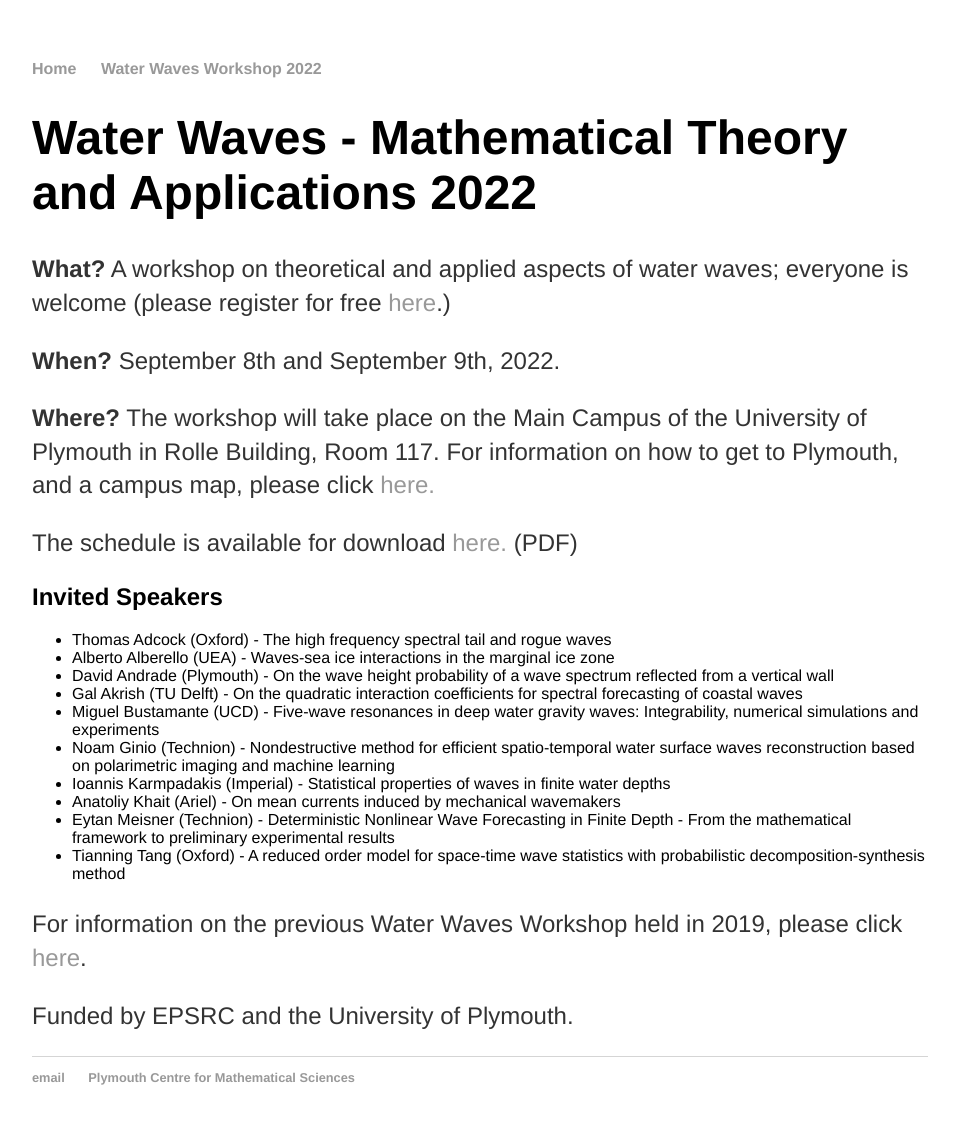
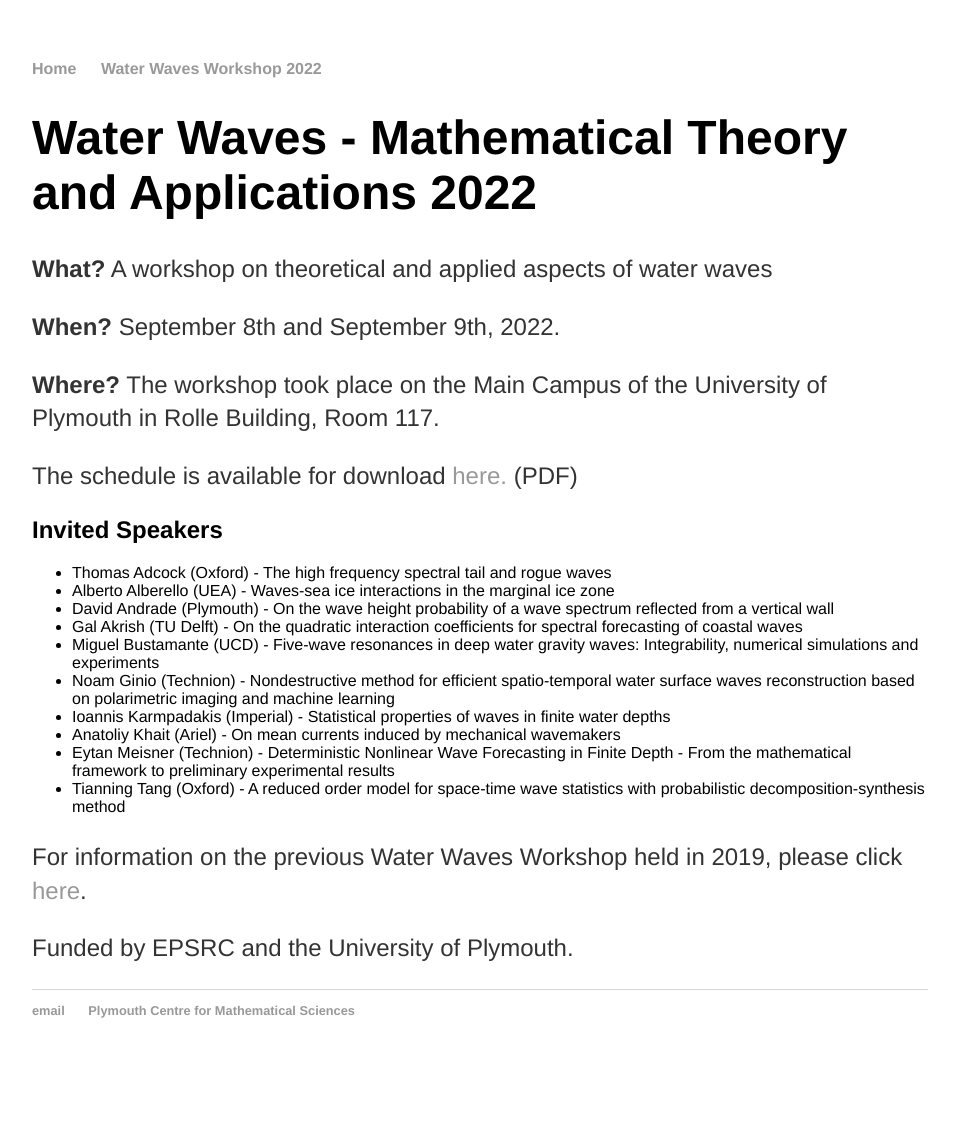
Before and after one commit to rstuhlmeier/rstuhlmeier.github.io, a Jekyll site: the page built from conferences/workshop2.html, in a window 1280 px wide. Shown: the whole page, without its empty margins (160-1119 px from the left). Built offline with Jekyll 4.4.1, drawn with Linux system fonts in a browser that asks for light colours; after the commit the page ends 1078 px from its top, so only the background shows below that.

Commit message:
Update workshop2.html

```diff
--- a/conferences/workshop2.html
+++ b/conferences/workshop2.html
@@ -5,9 +5,9 @@ title: Workshop Water Waves 2022 - Mathematical Theory and Applications
 
 <h1>Water Waves - Mathematical Theory and Applications 2022</h1>
 
-<p><b>What?</b>   A workshop on theoretical and applied aspects of water waves; everyone is welcome (please register for free <a href="https://forms.gle/cJCqVYpdQpCw4PrB9">here</a>.)</p>
+<p><b>What?</b>   A workshop on theoretical and applied aspects of water waves</p>
 <p><b>When?</b>   September 8th and September 9th, 2022. </p>
-<p><b>Where?</b>   The workshop will take place on the Main Campus of the University of Plymouth in Rolle Building, Room 117. For information on how to get to Plymouth, and a campus map, please click <a href="https://www.plymouth.ac.uk/about-us/visit/our-campuses">here.</a></p>
+<p><b>Where?</b>  The workshop took place on the Main Campus of the University of Plymouth in Rolle Building, Room 117.
 
 <p>The schedule is available for download <a href="WW2022_Schedule.pdf">here.</a> (PDF)</p>
 
```
